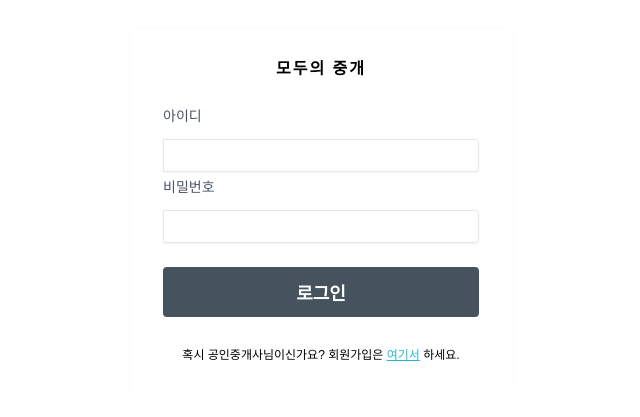
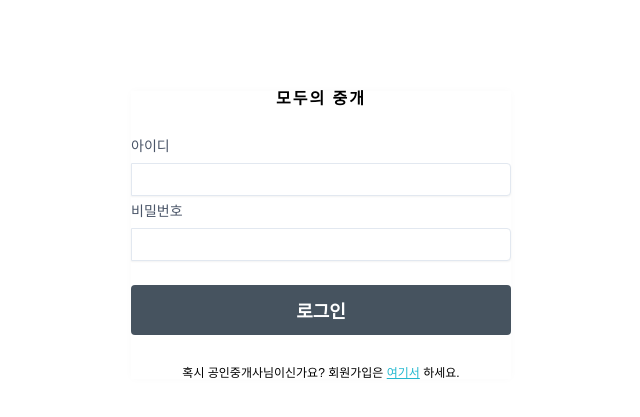
Before and after one commit to seungjae93/moodo, a React (Create React App) app: page / in a window 1280 px wide. Shown: the part 189-606 px from the top of the page, without its empty margins (319-959 px from the left). Built offline with nearby package versions, Linux system fonts and the light colour scheme.

Commit message:
:lipstick: [fix] css 화면 최소화시 안보이는 부분 수정

```diff
--- a/package.json
+++ b/package.json
@@ -10,6 +10,7 @@
     "@types/node": "^16.7.13",
     "@types/react": "^18.0.0",
     "@types/react-dom": "^18.0.0",
+    "axios": "^1.3.6",
     "react": "^18.2.0",
     "react-dom": "^18.2.0",
     "react-hook-form": "^7.43.9",
--- a/src/components/auth/AuthForm.tsx
+++ b/src/components/auth/AuthForm.tsx
@@ -158,7 +158,12 @@ function AuthForm({ type }: AuthFormProps) {
             </WorningWord>
           </>
         )}
-        <ButtonWithMarginTop cyan fullWidth style={{ marginTop: "1rem" }}>
+        <ButtonWithMarginTop
+          type="submit"
+          cyan
+          fullWidth
+          style={{ marginTop: "1rem" }}
+        >
           {text}
         </ButtonWithMarginTop>
       </form>
--- a/src/components/auth/AuthTemplate.tsx
+++ b/src/components/auth/AuthTemplate.tsx
@@ -21,15 +21,12 @@ function AuthForm({ children }: AuthFormProps) {
 export default AuthForm;
 
 const AuthTemplateWrapper = styled.div`
-  position: absolute;
-  left: 0;
-  top: 0;
-  bottom: 0;
-  right: 0;
   display: flex;
   flex-direction: column;
   justify-content: center;
   align-items: center;
+  height: 100%;
+  min-height: 100vh;
 `;
 
 const WhiteBox = styled.div`
@@ -40,8 +37,8 @@ const WhiteBox = styled.div`
     font-weight: bold;
     letter-spacing: 2px;
   }
+  margin-top: 3rem;
   box-shadow: 0 0 8px rgba(0, 0, 0, 0.025);
-  padding: 2rem;
   width: 380px;
   background: white;
   border-radius: 2px;
--- a/src/components/common/Input.tsx
+++ b/src/components/common/Input.tsx
@@ -23,7 +23,7 @@ export default function Input({
     <div>
       <label
         style={{
-          marginBottom: "1rem",
+          marginBottom: "0.6rem",
           display: "block",
           fontSize: "0.875rem",
           fontWeight: "500",
```
Also changed, not shown: 1 other file (tests, documents, lock files or other folders).
